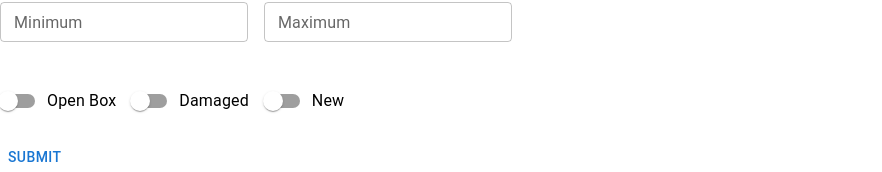
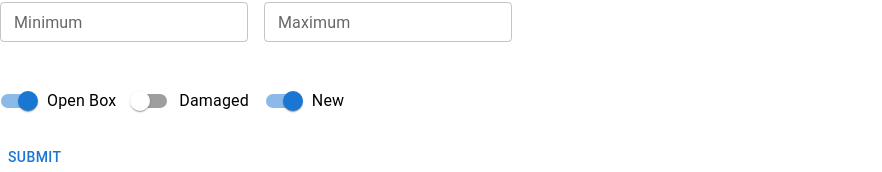
Before and after one commit to Mattwmaster58/MacTrack, a React (Create React App) app in the folder frontend/: page /dashboard in a window 1280 px wide. Shown: the part 388-560 px from the top of the page, without its empty margins (0-882 px from the left). Built offline with nearby package versions, Linux system fonts and the light colour scheme.

Commit message:
fix: Item condition now works

```diff
--- a/frontend/src/components/forms/itemFilterForm/itemFilterForm.tsx
+++ b/frontend/src/components/forms/itemFilterForm/itemFilterForm.tsx
@@ -24,9 +24,10 @@ import {
 
 interface Props {
   onSubmit: (data: ItemFilterOutputValues) => void;
+  initialValues?: ItemFilterOutputValues;
 }
 
-const ItemFilterForm = ({ onSubmit }: Props) => {
+const ItemFilterForm = ({ onSubmit, initialValues }: Props) => {
   const methods = useForm<ItemFilterInputValues, any, ItemFilterOutputValues>({
     mode: "all",
     defaultValues: {
@@ -36,8 +37,8 @@ const ItemFilterForm = ({ onSubmit }: Props) => {
         includes: [],
         excludes: [],
       },
-      min_retail_price: undefined,
-      max_retail_price: undefined,
+      min_retail_price: "",
+      max_retail_price: "",
       new_: true,
       open_box: true,
       damaged: false,
@@ -124,7 +125,6 @@ const ItemFilterForm = ({ onSubmit }: Props) => {
             <Controller
               name="fts_query.columns"
               control={control}
-              defaultValue={["product_name", "title"]}
               render={({ field }) => (
                 <FormControlLabel
                   control={
@@ -137,7 +137,6 @@ const ItemFilterForm = ({ onSubmit }: Props) => {
             <Typography>Retail price</Typography>
             <Stack flexDirection="row" spacing={2}>
               <Controller
-                defaultValue={""}
                 name="min_retail_price"
                 control={control}
                 render={({ field }) => (
@@ -151,7 +150,6 @@ const ItemFilterForm = ({ onSubmit }: Props) => {
                 )}
               />
               <Controller
-                defaultValue={""}
                 name="max_retail_price"
                 control={control}
                 render={({ field }) => (
@@ -171,7 +169,12 @@ const ItemFilterForm = ({ onSubmit }: Props) => {
                 control={control}
                 render={({ field }) => (
                   <FormControlLabel
-                    control={<Switch {...field} />}
+                    control={
+                      <Switch
+                        checked={field.value}
+                        onChange={(ev) => field.onChange(ev.target.checked)}
+                      />
+                    }
                     label="Open Box"
                   />
                 )}
@@ -181,7 +184,12 @@ const ItemFilterForm = ({ onSubmit }: Props) => {
                 control={control}
                 render={({ field }) => (
                   <FormControlLabel
-                    control={<Switch {...field} />}
+                    control={
+                      <Switch
+                        checked={field.value}
+                        onChange={(ev) => field.onChange(ev.target.checked)}
+                      />
+                    }
                     label="Damaged"
                   />
                 )}
@@ -191,7 +199,12 @@ const ItemFilterForm = ({ onSubmit }: Props) => {
                 control={control}
                 render={({ field }) => (
                   <FormControlLabel
-                    control={<Switch {...field} />}
+                    control={
+                      <Switch
+                        checked={field.value}
+                        onChange={(ev) => field.onChange(ev.target.checked)}
+                      />
+                    }
                     label="New"
                   />
                 )}
--- a/frontend/src/components/forms/itemFilterForm/itemFilterSchema.tsx
+++ b/frontend/src/components/forms/itemFilterForm/itemFilterSchema.tsx
@@ -32,10 +32,9 @@ const restOfItemFilterSchema = z
   })
   .refine(
     ({ min_retail_price, max_retail_price }) => {
-      console.log("running refined");
       return (
         [min_retail_price, max_retail_price].includes(-1) ||
-        min_retail_price <= max_retail_price
+        min_retail_price < max_retail_price
       );
     },
     {
```
